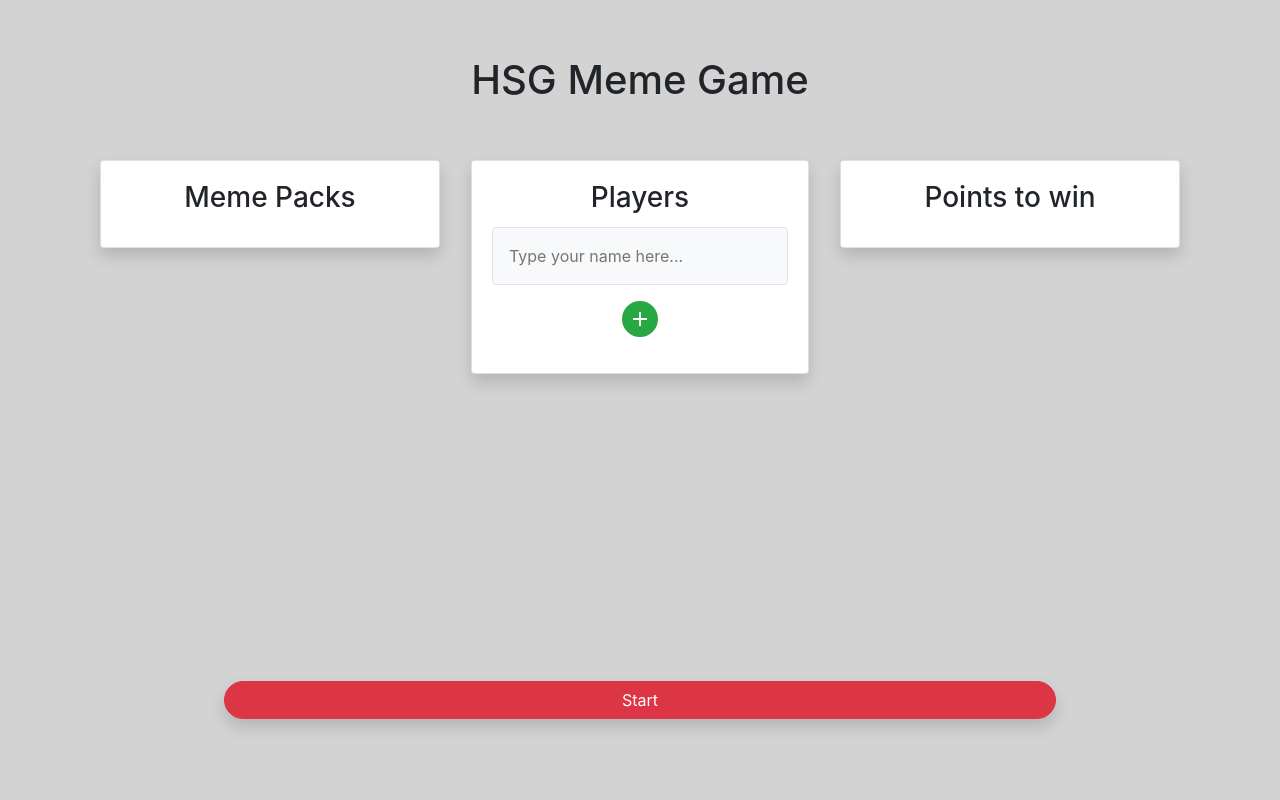
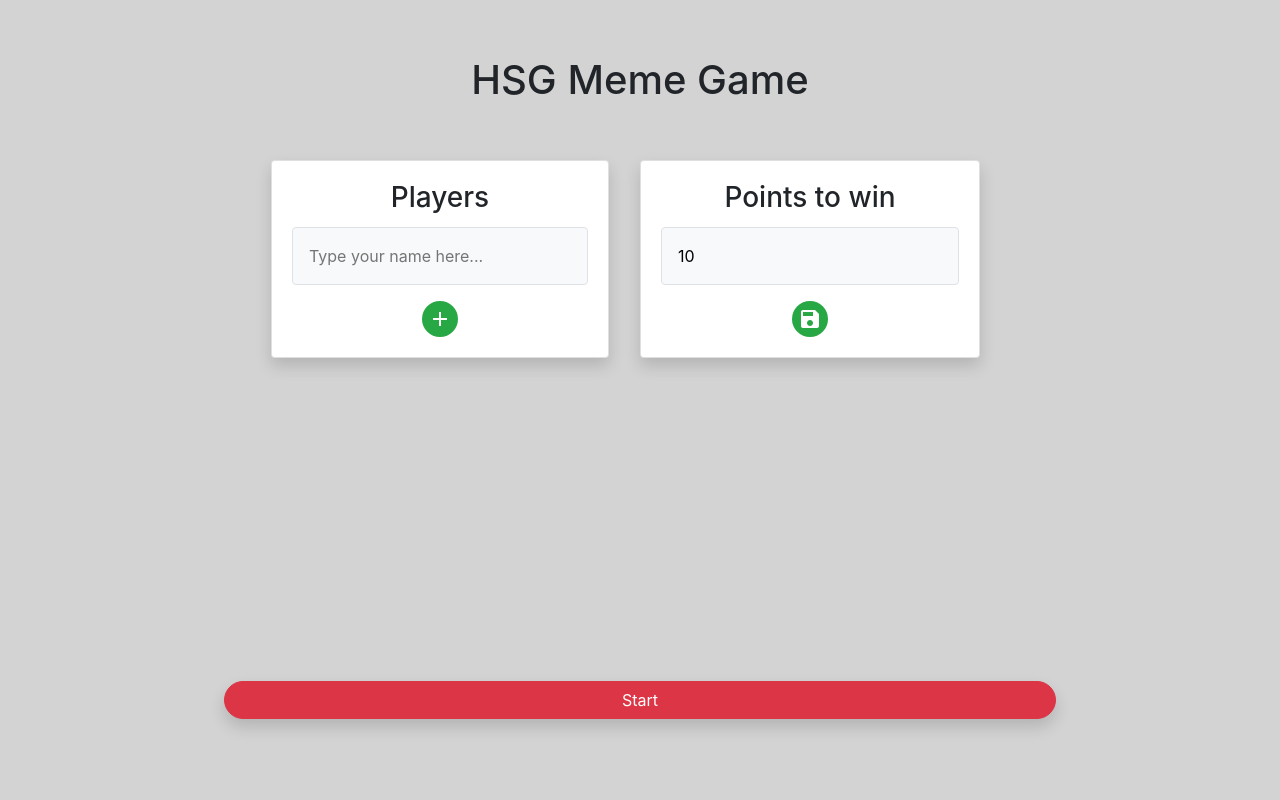
Before and after one commit to Panogu/HSGMemeGame, a Django app: page /game/ in a window 1280 px wide. Run offline with Django 3.2, Linux system fonts and the light colour scheme; data comes from the database, SQL or seed files in the repository; data that the repository does not hold is empty; some libraries are stand-ins or nearby versions.

Commit message:
Fully functioning version
Needs to be made a little bit more robust, but works otherwise

```diff
--- a/core/models.py
+++ b/core/models.py
@@ -1,9 +1,9 @@
 from django.db import models
 from django.core.files.storage import FileSystemStorage
-fs = FileSystemStorage(location='/media')
 
+import csv
 import random
-import csv
+import os
 
 # FIXME Stärker mit gets arbeiten bei den many-to-many fields
 
@@ -12,8 +12,9 @@ def draw_cards(number = 6, already_selected_cards = []):
     #FIXME check if out of bounds
     card_pool = Card.objects
     for already_selected_card in already_selected_cards:
-        card_pool.exclude(id=already_selected_card)
-        print("Excluded:", already_selected_card)
+        #print("Excluded:", already_selected_card)
+        card_pool = card_pool.exclude(id=already_selected_card)
+        #print("Length of all cards:", len(card_pool.all()))
     return random.sample(list(card_pool.all()), number)
 
 class Card(models.Model):
@@ -86,6 +87,7 @@ class Game(models.Model):
             player.select_card(-1)
         self.last_winner = 0
         self.save()
+        self.randomly_select_image()
 
     def select_card(self, position_ID):
 
@@ -114,10 +116,13 @@ class Game(models.Model):
         else:
 
             # Choose the winning card
-            self.choose_winning_card()
+            game_was_won = self.choose_winning_card()
 
-            # Display the score overview
-            return 'score_overview'
+            # Display the score overview either as game being won completely or only for one round
+            if game_was_won:
+                return 'game_was_won'
+            else:
+                return 'score_overview'
 
         self.save()
 
@@ -162,6 +167,10 @@ class Game(models.Model):
 
         return False
 
+    def get_last_winning_line(self):
+        # FIXME Check in bounds
+        return Card.objects.filter(id=self.get_last_winner().selected_card)[0].line
+
     def get_current_cards(self):
         if self.current_player == self.judge:
             return self.get_selected_cards(numeric=False)
@@ -175,4 +184,14 @@ class Game(models.Model):
         self.current_cards.set(draw_cards())
         for player in self.players.all():
             player.select_card(-1)
+        self.randomly_select_image()
         self.save()
+
+    def randomly_select_image(self):
+        fs = FileSystemStorage(location='core/media/memes/PNG')
+        self.current_image = random.randint(0, len(fs.listdir("")[1]))
+        self.save()
+
+    def get_current_image(self):
+        fs = FileSystemStorage(location='core/media/memes/PNG')
+        return os.path.join('/media/core/media/memes/PNG/', fs.listdir("")[1][self.current_image])
--- a/core/templates/core/index.html
+++ b/core/templates/core/index.html
@@ -10,20 +10,13 @@
 
 {% block main %}
 <div class="container d-flex justify-content-center align-items-center">
+    <form action="{% url 'core:update_settings' %}" method="POST" class="w-100 h-100">
+        {% csrf_token %}
         <div class="d-flex w-100 h-100 row">
-        <div class="col-12 col-md-4 h-100">
-            <div class="card h-100 shadow">
-                <div class="card-body">
-                    <h3 class="card-title text-center">Meme Packs</h2>
-                </div>
-            </div>
-        </div>
-        <div class="col-12 col-md-4 py-3 py-md-0 px-md-3 h-100">
+            <div class="col-12 offset-md-2 col-md-4 py-3 py-md-0 px-md-3 h-100">
             <div class="card h-100 shadow">
                     <div class="card-body">
                         <h3 class="card-title text-center">Players</h2>
-                    <form action="{% url 'core:add_user' %}" method="POST">
-                        {% csrf_token %}
                         {% for player in current_game.players.all %}
                         <p class="d-flex w-100 my-2 p-3 rounded bg-light border">
                             <span class="username">{{player.username}}</span>
@@ -38,7 +31,6 @@
                                 add
                             </a>
                         </div>
-                    </form>
                     </div>
                 </div>
             </div>
@@ -46,10 +38,17 @@
                 <div class="card h-100 shadow">
                     <div class="card-body">
                         <h3 class="card-title text-center">Points to win</h2>
+                        <input type="number" id="points_to_win" class="d-flex w-100 my-2 p-3 rounded bg-light border" name="points_to_win" min="1" max="100" value={{ current_game.points_to_win }}>
+                        <div class="d-flex align-items-center justify-content-center w-100 mt-3">
+                            <button type="submit" class="btn material-icons icon-link white rounded-pill bg-success">
+                                save
+                            </a>
                         </div>
                     </div>
                 </div>
             </div>
+        </div>
+    </form>
 </div>
 {% endblock %}
 
--- a/core/templates/core/round_main.html
+++ b/core/templates/core/round_main.html
@@ -15,7 +15,7 @@
 {% block main %}
 <div class="row h-100 w-100">
     <div class="image d-flex col-8 px-4 justify-content-center h-100">
-        <div style="background: url('{% static 'core/example.jpg' %}');" class="image-container w-100 h-100"></div>
+        <div style="background: url('{{ current_game.get_current_image|safe }}');" class="image-container w-100 h-100"></div>
     </div>
     <div class="col-4 h-100 d-flex justify-content-center align-items-center">
         {% block actionbutton %}
--- a/core/urls.py
+++ b/core/urls.py
@@ -5,7 +5,7 @@ from . import views
 app_name = 'core'
 urlpatterns = [
     path('', views.index, name='index'),
-    path('add_user/', views.add_user, name='add_user'),
+    path('update_settings/', views.update_settings, name='update_settings'),
     path('remove_user/<int:ID>', views.remove_user, name='remove_user'),
     path('round/', views.display_cards_to_chose_from, name='round'),
     path('select_card/<int:ID>', views.select_card, name='select_card'),
--- a/core/views.py
+++ b/core/views.py
@@ -36,9 +36,12 @@ def get_current_game_or_create_it():
 
 # The index function, which is called, when the game's domain is requested
 def index(request):
+
     create_cards()
     current_game = get_current_game_or_create_it()
     current_game.init_game()
+
+    current_game.randomly_select_image()
 
     context = {'current_game': current_game}
     return render(request, 'core/index.html', context)
@@ -52,8 +55,9 @@ def remove_user(request, ID):
     context = {'current_game': current_game}
     return render(request, 'core/index.html', context)
 
-def add_user(request):
+def update_settings(request):
 
+    # FIXME ganz andere funktion, nicht createn, sondern zu Startseite verweisen
     current_game = get_current_game_or_create_it()
 
     username = request.POST.get('username', "")
@@ -63,6 +67,11 @@ def add_user(request):
         player = Player(username=username)
         player.save()
         current_game.players.add(player)
+
+    points_to_win = request.POST.get('points_to_win', -1)
+    if (points_to_win != -1):
+        current_game.points_to_win = points_to_win
+        current_game.save()
 
     context = {'current_game': current_game}
 
@@ -95,6 +104,9 @@ def submit_card(request):
     elif (next_action == 'score_overview'):
         context = {'current_game': current_game}
         return render(request, 'core/results.html', context)
+    elif (next_action == 'game_was_won'):
+        context = {'current_game': current_game, 'game_was_won': True}
+        return render(request, 'core/results.html', context)
 
 def next_round(request):
     current_game = get_current_game_or_create_it()
--- a/hsgmemegame/urls.py
+++ b/hsgmemegame/urls.py
@@ -15,8 +15,11 @@ Including another URLconf
 """
 from django.contrib import admin
 from django.urls import include, path
+from django.conf import settings
+from django.conf.urls.static import static
+
 
 urlpatterns = [
     path('admin/', admin.site.urls),
     path('game/', include('core.urls')),
-]
+] + static(settings.MEDIA_URL, document_root=settings.MEDIA_ROOT)
```
Also changed, not shown: core/templates/core/results.html (+13 -2 lines). Lines whose indentation alone changed are shown as unchanged.
